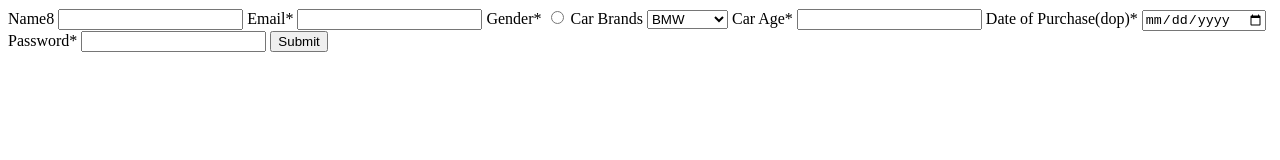
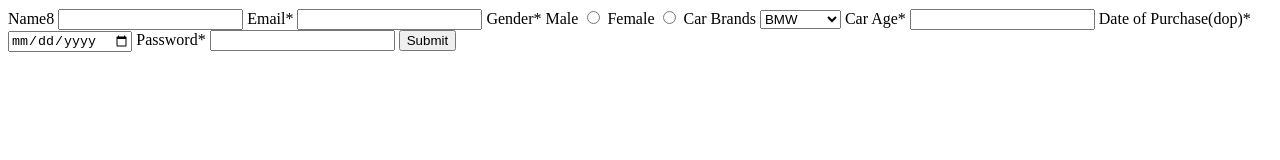
Before and after one commit to acciojob/car-insurance-form-saif520, a website: page main.html in a window 1280 px wide. Drawn offline with Linux system fonts and the light colour scheme.

Commit message:
created a submission

```diff
--- a/main.html
+++ b/main.html
@@ -14,7 +14,10 @@
 		<label for="email">Email*</label>
 		<input type="email" id="email" required>
 		<label>Gender*</label>
-		<input type="radio" name="gender" required>
+		<label for="male">Male</label>
+		<input id="male" type="radio" name="gender" required>
+		<label for="female">Female</label>
+		<input id="female" type="radio" name="gender" required>
 		<label for="cars">Car Brands</label>
 		<select id="cars">
 			<option>BMW</option>
```
